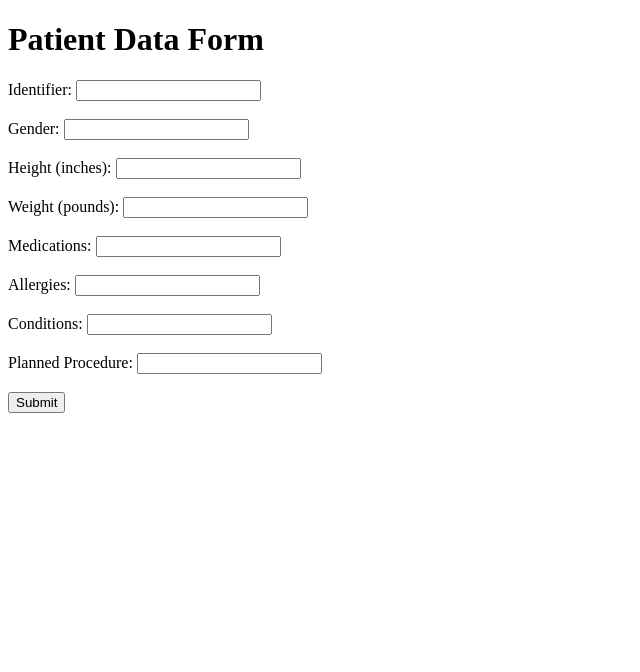
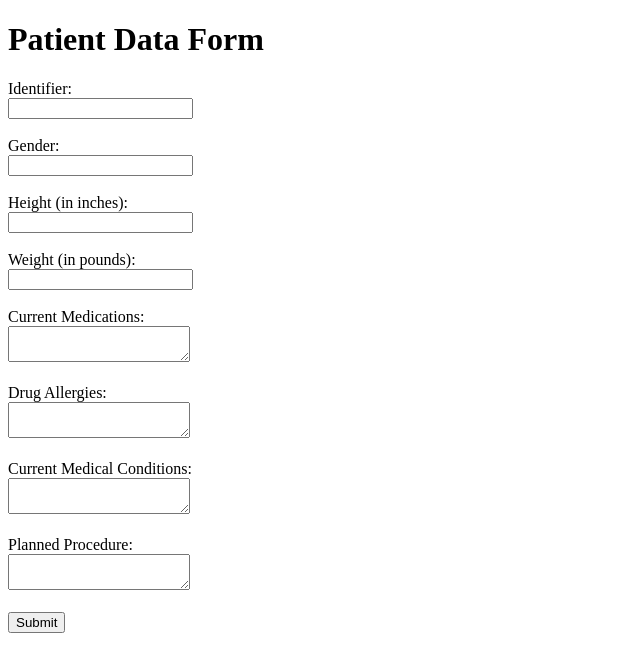
Before and after one commit to jamalfit/health-ai-app, a Flask app: page / in a window 1280 px wide. Shown: the top 672 px of the page, without its empty margins (0-640 px from the left). Run offline with Flask 3, Linux system fonts and the light colour scheme.

```diff
--- a/src/app.py
+++ b/src/app.py
@@ -4,8 +4,22 @@ import os
 
 app = Flask(__name__)
 
-# Set OpenAI API key
+# Option 1: Set OpenAI API key from environment variable
 openai.api_key = os.getenv('OPENAI_API_KEY')
+
+# Option 2: Retrieve OpenAI API key from Google Cloud Secret Manager
+# Uncomment the following lines if you prefer this option
+# from google.cloud import secretmanager
+
+# def access_secret(secret_id):
+#     client = secretmanager.SecretManagerServiceClient()
+#     name = f"projects/{PROJECT_ID}/secrets/{secret_id}/versions/latest"
+#     response = client.access_secret_version(request={"name": name})
+#     secret = response.payload.data.decode("UTF-8")
+#     return secret
+
+# openai_api_key = access_secret('openai-api-key')
+# openai.api_key = openai_api_key
 
 @app.route('/', methods=['GET', 'POST'])
 def index():
@@ -26,16 +40,18 @@ def index():
             Current Medical Conditions: {patient_data.get('conditions')}
             Planned Procedure: {patient_data.get('procedure')}
 
-            Please provide a comprehensive analysis of this patient's medical profile.
+            Please provide a comprehensive analysis of this patient's medical profile, including potential risks, considerations for the planned procedure, and any recommendations for their care.
             """
 
-            # Make the OpenAI API call using the new interface
+            # Make the OpenAI API call using the ChatGPT model
             response = openai.ChatCompletion.create(
-                model="gpt-4",
+                model="gpt-3.5-turbo",  # Use "gpt-4" if you have access
                 messages=[
+                    {"role": "system", "content": "You are a helpful medical assistant."},
                     {"role": "user", "content": prompt}
                 ],
-                max_tokens=500
+                max_tokens=500,
+                temperature=0.7
             )
 
             assistant_response = response['choices'][0]['message']['content']
@@ -45,6 +61,7 @@ def index():
         except Exception as e:
             return render_template('index.html', error=str(e))
 
+    # For GET request, render the form
     return render_template('index.html')
 
 @app.route('/health')
--- a/src/templates/index.html
+++ b/src/templates/index.html
@@ -2,48 +2,46 @@
 <html lang="en">
 <head>
     <meta charset="UTF-8">
-    <meta name="viewport" content="width=device-width, initial-scale=1.0">
-    <title>Patient Data</title>
+    <title>Patient Data Form</title>
 </head>
 <body>
     <h1>Patient Data Form</h1>
+    <form method="POST">
+        <label for="identifier">Identifier:</label><br>
+        <input type="text" id="identifier" name="identifier"><br><br>
 
-    <form method="POST">
-        <label for="identifier">Identifier:</label>
-        <input type="text" name="identifier" id="identifier"><br><br>
+        <label for="gender">Gender:</label><br>
+        <input type="text" id="gender" name="gender"><br><br>
 
-        <label for="gender">Gender:</label>
-        <input type="text" name="gender" id="gender"><br><br>
+        <label for="height">Height (in inches):</label><br>
+        <input type="number" id="height" name="height"><br><br>
 
-        <label for="height">Height (inches):</label>
-        <input type="number" name="height" id="height"><br><br>
+        <label for="weight">Weight (in pounds):</label><br>
+        <input type="number" id="weight" name="weight"><br><br>
 
-        <label for="weight">Weight (pounds):</label>
-        <input type="number" name="weight" id="weight"><br><br>
+        <label for="medications">Current Medications:</label><br>
+        <textarea id="medications" name="medications"></textarea><br><br>
 
-        <label for="medications">Medications:</label>
-        <input type="text" name="medications" id="medications"><br><br>
+        <label for="allergies">Drug Allergies:</label><br>
+        <textarea id="allergies" name="allergies"></textarea><br><br>
 
-        <label for="allergies">Allergies:</label>
-        <input type="text" name="allergies" id="allergies"><br><br>
+        <label for="conditions">Current Medical Conditions:</label><br>
+        <textarea id="conditions" name="conditions"></textarea><br><br>
 
-        <label for="conditions">Conditions:</label>
-        <input type="text" name="conditions" id="conditions"><br><br>
-
-        <label for="procedure">Planned Procedure:</label>
-        <input type="text" name="procedure" id="procedure"><br><br>
+        <label for="procedure">Planned Procedure:</label><br>
+        <textarea id="procedure" name="procedure"></textarea><br><br>
 
         <input type="submit" value="Submit">
     </form>
 
     {% if response %}
-    <h2>Response from OpenAI:</h2>
-    <p>{{ response }}</p>
+        <h2>Assistant's Response:</h2>
+        <p>{{ response|safe }}</p>
     {% endif %}
 
     {% if error %}
-    <h2>Error:</h2>
-    <p>{{ error }}</p>
+        <h2>Error:</h2>
+        <p>{{ error }}</p>
     {% endif %}
 </body>
 </html>
```
